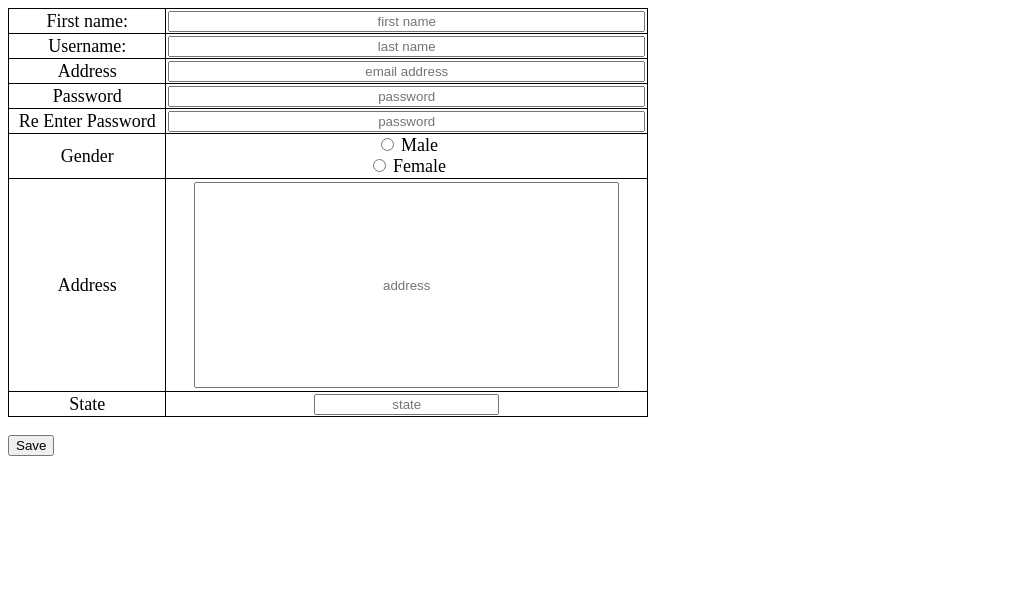
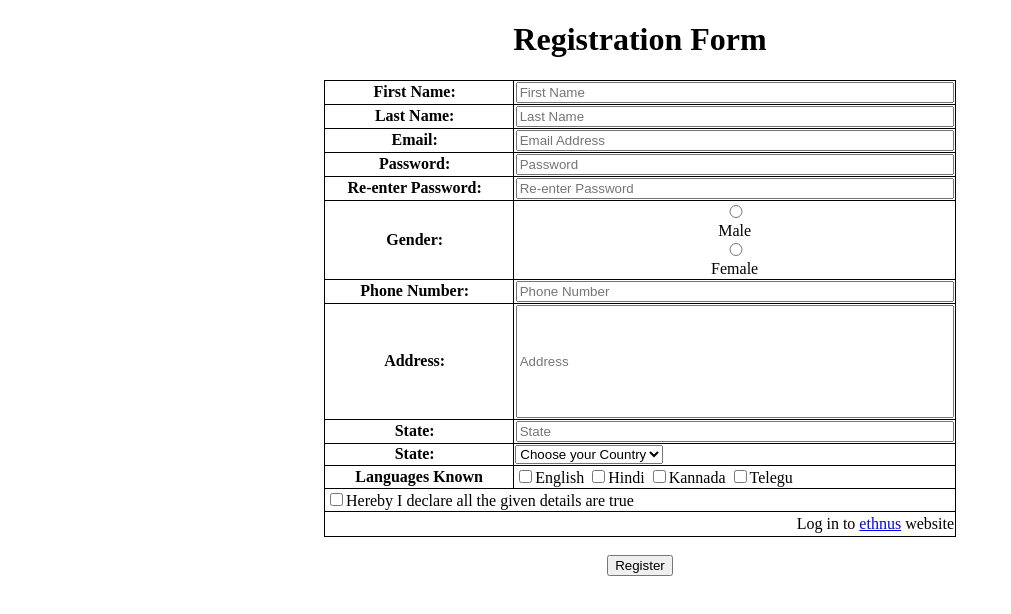
Before and after one commit to AdityaAg10/AdityaAg10.github.io, a plain HTML site: page HTML/html-five.html in a window 1280 px wide. Shown: the whole page, without its empty margins (0-1011 px from the left). Drawn offline with Linux system fonts and the light colour scheme.

Commit message:
html + css done

```diff
--- /dev/null
+++ b/CSS/css-seven.css
@@ -0,0 +1,59 @@
+body{
+    background: #9F2B55;
+    color: white;
+    font-family: Inter;
+}
+
+section{
+    width: 70%;
+    height: 852.133px;
+    background: #75203F;
+    margin: auto;
+    flex-shrink: 0;
+}
+
+.form1 label {
+    display: inline-block;
+    color: #FFF;
+    font-size: 29.867px;
+    font-weight: 400;
+    width: 220px;
+    margin-left: 10em;
+    text-align: left;
+    margin-top: 40px;
+}
+
+.form1 input[type=button] {
+    margin-left: 15em;
+    width: 25em;
+    padding: 4px;
+}
+
+.form1 input {
+    color: #000000;
+    font-size: 25px;
+    font-weight: 400;
+    border-radius: 8px;
+    margin-left: 7em;
+    padding: 4px;
+    width: 350px;
+    text-align: center;
+    margin-top: 40px;
+}
+
+.radio{
+    color: #FFF;
+    font-size: 29.867px;
+    font-weight: 400;
+    margin-left: 10em;
+    margin-top: 35px;
+}
+.radio .male {
+    margin-left: 10em;
+}
+.radio .female {
+    margin-left: 30px;
+}
+.radio .other {
+    margin-left: 30px;
+}
--- a/CSS/css-six.css
+++ b/CSS/css-six.css
@@ -1,30 +1,98 @@
+/* Global Styles */
+body {
+    font-family: Arial, sans-serif;
+    background-color: #f0f0f0;
+    margin: 0;
+    padding: 0;
+}
+
 img {
     border-radius: 50%;
-    height: 17em;
+    max-width: 200px;
+    height: auto;
     display: block;
-    margin-left: auto;
-    margin-right: auto;
-    margin-top: 3em;
+    margin: 2.5em auto;
+    box-shadow: 0 4px 8px rgba(0, 0, 0, 0.2);
 }
 
+/* Login Form Styles */
 .login {
-    display: grid;
-    width: 25em;
-    margin-left: auto;
-    margin-right: auto;
+    background-color: #fff;
+    padding: 20px;
+    border-radius: 10px;
+    box-shadow: 0 4px 8px rgba(0, 0, 0, 0.2);
+    width: 320px;
+    margin: 0 auto;
+}
+
+.login label {
+    font-weight: bold;
+    display: block;
+    margin-bottom: 10px;
+}
+
+.login input[type="text"],
+.login input[type="password"] {
+    padding: 10px;
+    width: 95%;
+    border: 1px solid #ccc;
+    border-radius: 5px;
+    margin-bottom: 10px;
 }
 
 .login #logbtn {
     background-color: #4CB050;
     border: none;
-    font-size: 75%;
+    font-size: 16px;
     color: white;
-    padding: 9px;
+    padding: 10px 20px;
+    cursor: pointer;
+    border-radius: 5px;
+    transition: background-color 0.3s ease;
+    width: 20.2em;
+    margin-top: 10px;
 }
 
-input{
+.login #logbtn:hover {
+    background-color: #368d3a;
+}
+
+/* Checkbox Form Styles */
+.but {
+    background-color: #fff;
+    padding: 10px;
+    border-radius: 5px;
+    box-shadow: 0 4px 8px rgba(0, 0, 0, 0.2);
+    width: 340px;
+    margin: 20px auto;
+    display: flex;
+}
+
+
+.but input[type="checkbox"] {
+    margin-right: 6px;
+}
+
+.forgor {
+    display: flex;
+    justify-content: space-between; /* Updated */
+    width: 355px;
+    border-radius: 5px;
+    box-shadow: 0 4px 8px rgba(0, 0, 0, 0.2);
+    margin: 20px auto;
     padding: 5px;
-    margin: 8px;
-    display: inline-block;
-    border: 1px solid #dcdada;
 }
+
+.forgor input[type="button"] {
+    align-items: center;
+    border-radius: 5px;
+    height: 2em;
+    margin-top: 6px;
+    background-color: red;
+    color: white;
+    display: flex; /* Added */
+}
+
+.forgor .para {
+    font-size: 13px;
+}
--- a/HTML/html-five.html
+++ b/HTML/html-five.html
@@ -3,75 +3,157 @@
 <head>
     <meta charset="UTF-8">
     <meta name="viewport" content="width=device-width, initial-scale=1.0">
-    <title>Document</title>
+    <title>Registration Form</title>
 </head>
 <style>
-    td {
-        font-size: large;
-        border: 1px solid black;
+    body {
+        text-align: center;
     }
+
+    form {
+        display: block;
+        margin: 0 auto;
+        width: 50%;
+    }
+
+    h1 {
+        text-align: center;
+    }
+
+    td.label-cell {
+        font-size: medium;
+        font-weight: bold;
+        width: 30%;
+        text-align: center;
+        padding-right: 10px;
+    }
+
+    td.input-cell {
+        width: 70%;
+        text-align: center;
+    }
+
     table {
         border-collapse: collapse;
         text-align: center;
-        padding: 15%;
+        width: 100%;
+        border: 1px solid #000000; /* Add this line to create a border */
     }
-    .radio-label{
+
+    th, td {
+        border: 1px solid #000000; /* Add this line to create cell borders */
+    }
+
+    .radio-label {
         display: inline;
     }
+
+    input.register {
+        display: block;
+        margin: 0 auto;
+        width: fit-content;
+    }
+
+    input {
+        width: 98%;
+    }
+    .last-line {
+        height: 25px;
+    }
 </style>
+
+
 <body>
+    <h1>Registration Form</h1>
     <form>
-        <table style="width: 40em;">
+        <table>
             <tr>
-                <td><label for="fname">First name:</label</td>
-                <td><input type="text" id="fname" name="fname" placeholder="first name" style="text-align: center; height: 100%; width: 98%;"></td>
+                <td class="label-cell"><label for="fname">First Name:</label></td>
+                <td class="input-cell"><input type="text" id="fname" name="fname" placeholder="First Name"></td>
             </tr>
 
             <tr>
-                <td><label for="lname">Username:</label></td>
-                <td><input type="text" id="lname" name="lname" placeholder="last name" style="text-align: center; height: 100%; width: 98%;" ></td>
+                <td class="label-cell"><label for="lname">Last Name:</label></td>
+                <td class="input-cell"><input type="text" id="lname" name="lname" placeholder="Last Name"></td>
             </tr>
 
             <tr>
-                <td><label for="email">Address</label></td>
-                <td><input type="text" id="email" name="email" placeholder="email address" style="text-align: center; height: 100%; width: 98%;" ></td>
+                <td class="label-cell"><label for="email">Email:</label></td>
+                <td class="input-cell"><input type="text" id="email" name="email" placeholder="Email Address"></td>
             </tr>
 
             <tr>
-                <td><label for="pass">Password</label></td>
-                <td><input type="password" id="pass" name="pass" placeholder="password" style="text-align: center; height: 100%; width: 98%;" ></td>
+                <td class="label-cell"><label for="pass">Password:</label></td>
+                <td class="input-cell"><input type="password" id="pass" name="pass" placeholder="Password"></td>
             </tr>
 
             <tr>
-                <td><label for="rePass">Re Enter Password</label></td>
-                <td><input type="password" id="repass" name="repass" placeholder="password" style="text-align: center; height: 100%; width: 98%;"></td>
+                <td class="label-cell"><label for="rePass">Re-enter Password:</label></td>
+                <td class="input-cell"><input type="password" id="repass" name="repass" placeholder="Re-enter Password"></td>
             </tr>
 
             <tr>
-                <td><label for="gender">Gender</label></td>
-                <td>
+                <td class="label-cell"><label>Gender:</label></td>
+                <td class="input-cell">
                     <div class="radio-label">
-                        <input type="radio" id="male" name="male" value="Male">
-                        <label for="male">Male</label> <br>
-                        <input type="radio" id="female" name="female" value="Female">
+                        <input type="radio" id="male" name="gender" value="Male">
+                        <label for="male">Male</label>
+                        <input type="radio" id="female" name="gender" value="Female">
                         <label for="female">Female</label>
                     </div>
                 </td>
             </tr>
 
             <tr>
-                <td><label for="address">Address</label></td>
-                <td style="height: 210px;"><input type="text" id="address" name="address" placeholder="address" style="text-align: center; height: 200px;" size="50"></td>
+                <td class="label-cell"><label for="num">Phone Number:</label></td>
+                <td class="input-cell"><input type="number" id="num" name="num" placeholder="Phone Number"></td>
             </tr>
 
             <tr>
-                <td><label for="state">State</label></td>
-                <td><input type="text" id="state" name="state" placeholder="state" style="text-align: center;"></td>
+                <td class="label-cell"><label for="address">Address:</label></td>
+                <td class="input-cell"><input style="height: 8em;" type="text" id="address" name="address" placeholder="Address"></td>
             </tr>
 
+            <tr>
+                <td class="label-cell"><label for="state">State:</label></td>
+                <td class="input-cell"><input type="text" id="state" name="state" placeholder="State"></td>
+            </tr>
+            <tr>
+                <td class="label-cell"><label for="country">State:</label></td>
+                <td class="input-cell" style="text-align: left;"><select name="country" id="country">
+                        <option value="Default">Choose your Country</option>
+                        <option value="IN">India</option>
+                        <option value="US">United States</option>
+                        <option value="UK">United Kingdom</option>
+                        <option value="JP">Japan</option>
+                    </select></td>
+            </tr>
+            <tr>
+                <td>
+                    <strong>Languages Known</strong>
+                </td>
+                <td style="text-align: left;">
+                    <form>
+                        <input type="checkbox" style="width: auto;">English
+                        <input type="checkbox" style="width: auto;">Hindi
+                        <input type="checkbox" style="width: auto;">Kannada
+                        <input type="checkbox" style="width: auto;">Telegu
+                    </form>
+                </td>
+            </tr>
+            <tr>
+                <td colspan="2" style="text-align: left;">
+                    <input type="checkbox" style="width: auto;">Hereby I declare all the given details are true
+                </td>
+            </tr>
+            <tr class="last-line">
+                <td colspan="2" style="text-align: right;">
+                    <p style="margin: 0%;">Log in to <a href="https://ethnus.com/">ethnus</a> website</p>
+                </td>
+            </tr>
         </table>
         <br>
-        <input type="submit" value="Save">
-</form>
+        <input class="register" type="submit" value="Register">
+    </form>
 </body>
 </html>
```
Also changed, not shown: CSS/css-seven.html (added, +49 -0 lines), CSS/css-six.html (+15 -12 lines), index.html (+9 -0 lines).
